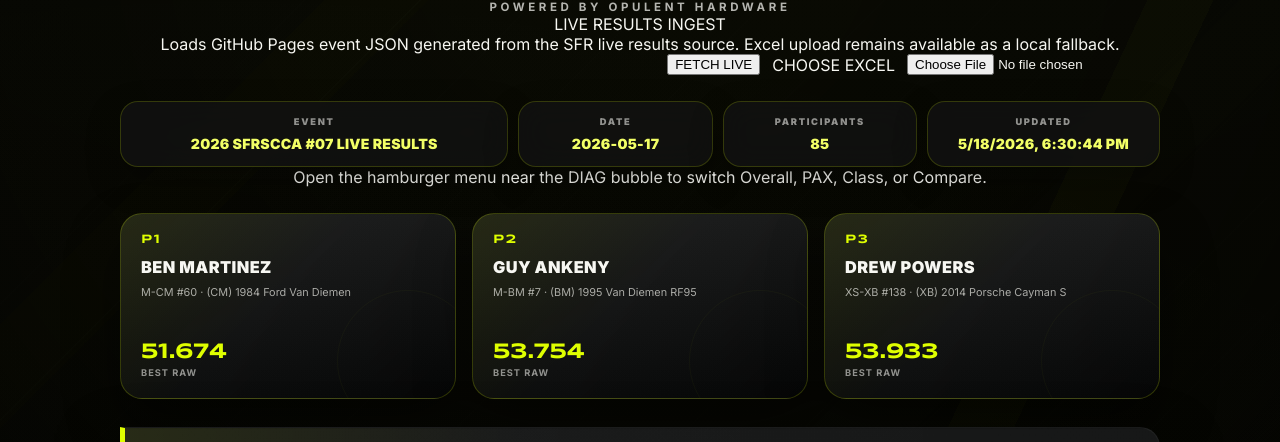
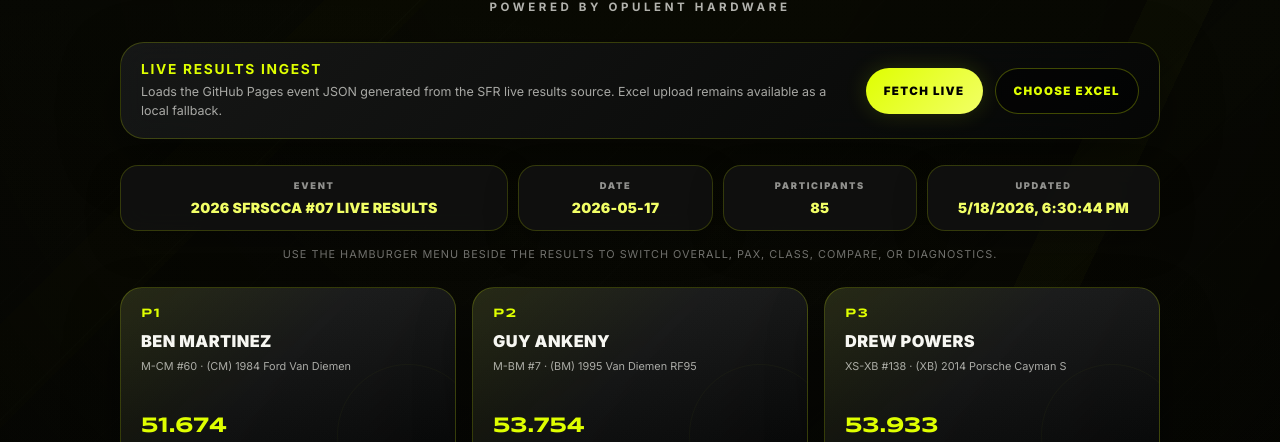
Before and after one commit to OpulentHardware/opulent-event-results-github-live-v0.6, a website: page index.html in a window 1280 px wide. Shown: the part 92-534 px from the top of the page. Drawn offline with nearby package versions, Linux system fonts and the light colour scheme.

Commit message:
Update index.html

```diff
--- a/index.html
+++ b/index.html
@@ -6,7 +6,7 @@
 
   <title>Event Results | OPULENT HARDWARE</title>
 
-  <link rel="stylesheet" href="./assets/style.css?v=hamburger-diag-005" />
+  <link rel="stylesheet" href="./assets/style.css?v=header-dock-diag-007" />
 </head>
 
 <body>
@@ -18,31 +18,28 @@
         POWERED BY OPULENT HARDWARE
       </div>
 
-      <section class="ingest-card">
-        <div class="ingest-copy">
-          <div class="ingest-title">LIVE RESULTS INGEST</div>
-
-          <div class="ingest-description">
-            Loads GitHub Pages event JSON generated from the SFR live results source.
+      <section class="upload-card" aria-labelledby="uploadTitle">
+        <div class="upload-copy">
+          <h2 id="uploadTitle">Live Results Ingest</h2>
+          <p>
+            Loads the GitHub Pages event JSON generated from the SFR live results source.
             Excel upload remains available as a local fallback.
-          </div>
+          </p>
         </div>
 
         <div class="ingest-actions">
-          <button id="fetchLiveButton" class="primary-action" type="button">
-            FETCH LIVE
+          <button id="liveButton" class="file-picker action-button" type="button">
+            <span>FETCH LIVE</span>
           </button>
 
-          <label class="secondary-action" for="excelInput">
-            CHOOSE EXCEL
+          <label class="file-picker secondary-picker">
+            <input
+              id="fileInput"
+              type="file"
+              accept=".xlsx,application/vnd.openxmlformats-officedocument.spreadsheetml.sheet"
+            />
+            <span>CHOOSE EXCEL</span>
           </label>
-
-          <input
-            id="excelInput"
-            class="file-input"
-            type="file"
-            accept=".xlsx,.xls"
-          />
         </div>
       </section>
 
@@ -50,7 +47,7 @@
         <div class="meta-pill">
           <span class="meta-copy">
             <span class="meta-label">EVENT</span>
-            <span id="eventTitle" class="meta-value">Loading event...</span>
+            <span id="eventTitle" class="meta-value">Loading live data...</span>
           </span>
         </div>
 
@@ -76,13 +73,13 @@
         </div>
       </div>
 
-      <div class="helper-note">
-        Open the hamburger menu near the DIAG bubble to switch Overall, PAX, Class, or Compare.
+      <div class="local-help">
+        Use the hamburger menu beside the results to switch Overall, PAX, Class, Compare, or Diagnostics.
       </div>
     </header>
 
-    <div id="status" class="status-card hidden">
-      Loading event data...
+    <div id="status" class="status-card">
+      Loading live event data...
     </div>
 
     <main id="rankings"></main>
@@ -95,49 +92,25 @@
       <div class="disclaimer">
         Unofficial visual treatment of SFR Solo day-of-event results. Driver times,
         class results, PAX results, and run histories are rendered from the linked
-        live results source or from a locally selected Excel workbook. For official
-        results, final awards, penalties, reruns, and scoring corrections, reference
-        the source page and confirm with SFR SCCA.
+        live results source or from a selected local Excel workbook. For official results,
+        final awards, penalties, reruns, and scoring corrections, reference the source page
+        and confirm with SFR SCCA.
       </div>
 
       <div class="footer-links">
-        <a
-          class="footer-link"
-          href="https://live.sfrautox.com/#N"
-          target="_blank"
-          rel="noopener"
-        >
-          SOURCE DATA
-        </a>
-
+        <a class="footer-link" href="https://live.sfrautox.com/#N" target="_blank" rel="noopener">SOURCE DATA</a>
         <span class="footer-separator">/</span>
-
-        <a
-          class="footer-link"
-          href="https://www.instagram.com/opulenthardware"
-          target="_blank"
-          rel="noopener"
-        >
-          INSTAGRAM / @OPULENTHARDWARE
-        </a>
+        <a class="footer-link" href="https://www.instagram.com/opulenthardware" target="_blank" rel="noopener">INSTAGRAM / @OPULENTHARDWARE</a>
       </div>
     </footer>
   </div>
 
-  <button class="diag-trigger" onclick="toggleDiag()" type="button">
-    DIAG
-  </button>
-
   <aside id="diag">
     <h2>Diagnostics</h2>
-
-    <pre id="diagText">Waiting for event data...</pre>
-
-    <button class="close-btn" onclick="toggleDiag()" type="button">
-      CLOSE PANEL
-    </button>
+    <pre id="diagText">Waiting for live data...</pre>
+    <button class="close-btn" onclick="toggleDiag()" type="button">CLOSE PANEL</button>
   </aside>
 
-  <script src="./assets/app.js?v=hamburger-diag-005"></script>
+  <script src="./assets/app.js?v=header-dock-diag-007"></script>
 </body>
 </html>
```
